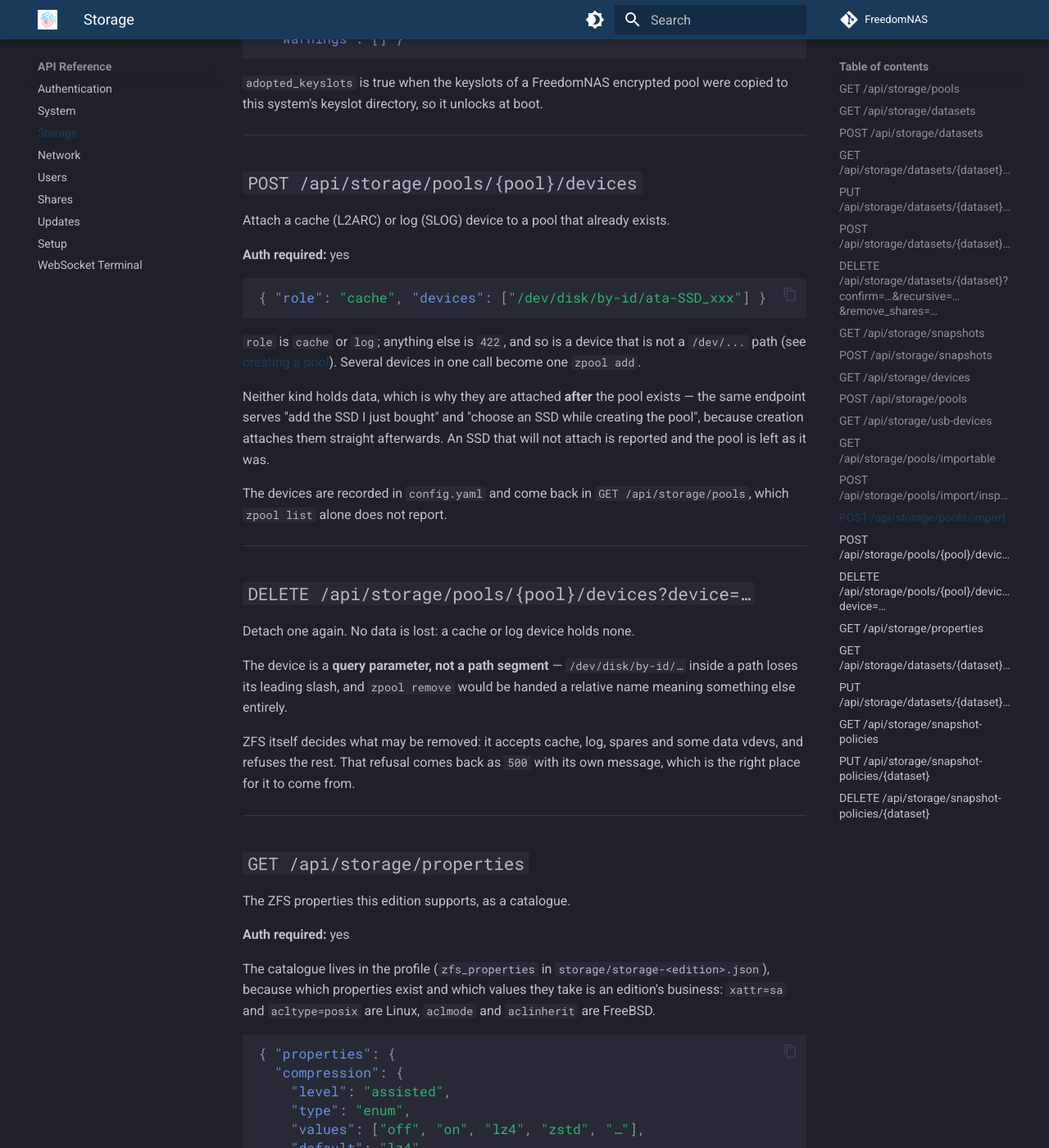
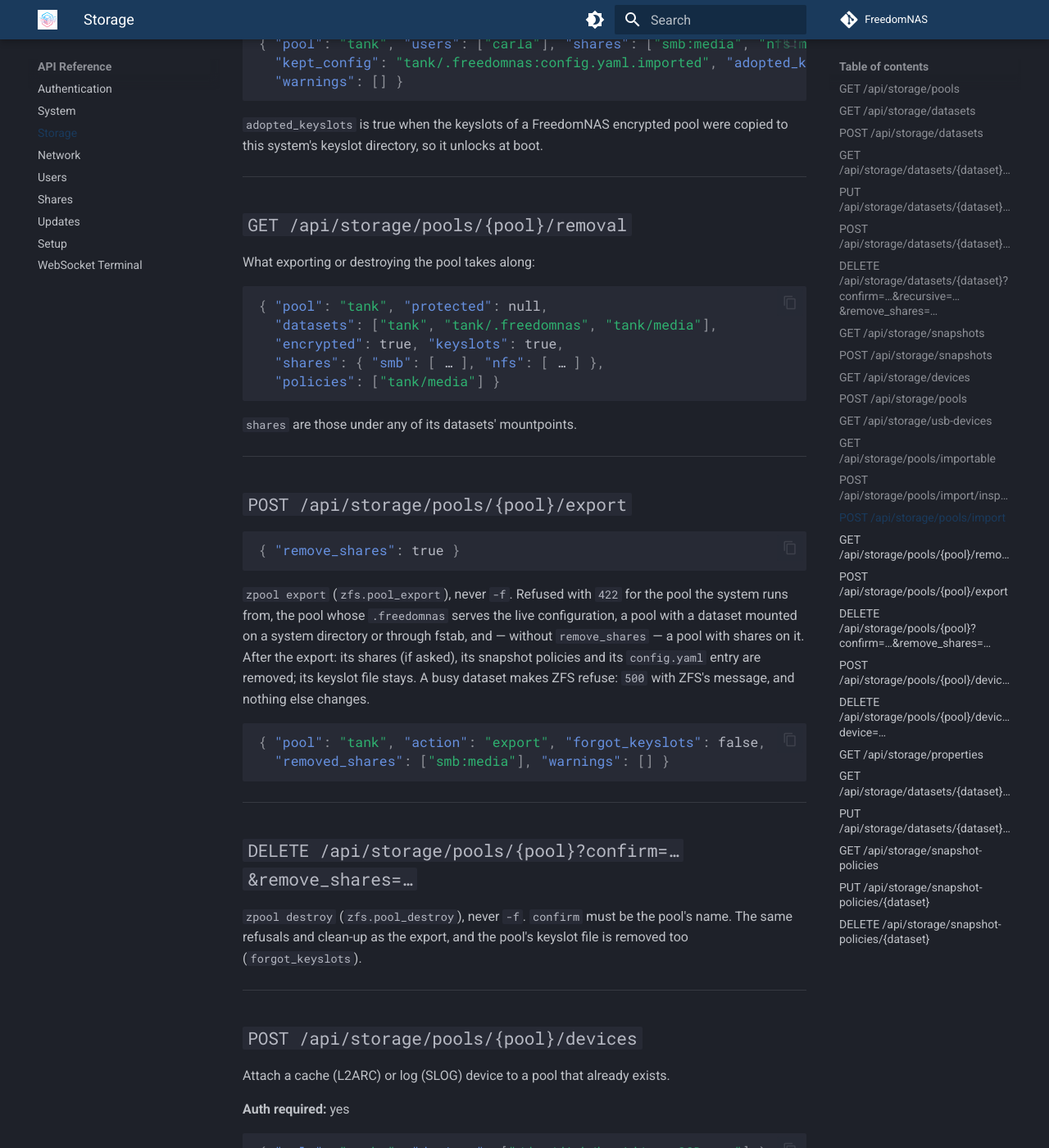
Before and after one commit to FreedomNAS/freedomnas-docs, an MkDocs documentation site: the page built from docs/api/storage.md, in a window 1280 px wide and 1400 px high, scrolled down 10411 px. Shown: the whole window at 82% size. Built offline with MkDocs 1.6.1 and Material for MkDocs 9.7.7, drawn with Linux system fonts in a browser that asks for light colours; some of the changed text lies outside the part shown.

Commit message:
Document exporting and deleting pools

````diff
--- a/docs/api/storage.md
+++ b/docs/api/storage.md
@@ -28,7 +28,8 @@ OpenZFS releases. The backend splits each line by tabs and maps position
 
 A pool recorded in `config.yaml` also carries what was recorded for it
 there: `vdev_type`, `encrypted`, and its `cache_devices` and `log_devices` —
-`zpool list` does not show those.
+`zpool list` does not show those. Every pool carries `protected`: `null`, or
+why it must not be exported or destroyed (`freedomnas.pool_removal.problem`).
 
 `-p` prints exact byte counts, and the page formats them; a profile whose
 command omits `-p` sends `"3.6T"`, which is passed through as the string it
@@ -445,6 +446,51 @@ were copied to this system's keyslot directory, so it unlocks at boot.
 
 ---
 
+## `GET /api/storage/pools/{pool}/removal`
+
+What exporting or destroying the pool takes along:
+
+```json
+{ "pool": "tank", "protected": null,
+  "datasets": ["tank", "tank/.freedomnas", "tank/media"],
+  "encrypted": true, "keyslots": true,
+  "shares": { "smb": [ … ], "nfs": [ … ] },
+  "policies": ["tank/media"] }
+```
+
+`shares` are those under any of its datasets' mountpoints.
+
+---
+
+## `POST /api/storage/pools/{pool}/export`
+
+```json
+{ "remove_shares": true }
+```
+
+`zpool export` (`zfs.pool_export`), never `-f`. Refused with `422` for the
+pool the system runs from, the pool whose `.freedomnas` serves the live
+configuration, a pool with a dataset mounted on a system directory or through
+fstab, and — without `remove_shares` — a pool with shares on it. After the
+export: its shares (if asked), its snapshot policies and its `config.yaml`
+entry are removed; its keyslot file stays. A busy dataset makes ZFS refuse:
+`500` with ZFS's message, and nothing else changes.
+
+```json
+{ "pool": "tank", "action": "export", "forgot_keyslots": false,
+  "removed_shares": ["smb:media"], "warnings": [] }
+```
+
+---
+
+## `DELETE /api/storage/pools/{pool}?confirm=…&remove_shares=…`
+
+`zpool destroy` (`zfs.pool_destroy`), never `-f`. `confirm` must be the
+pool's name. The same refusals and clean-up as the export, and the pool's
+keyslot file is removed too (`forgot_keyslots`).
+
+---
+
 ## `POST /api/storage/pools/{pool}/devices`
 
 Attach a cache (L2ARC) or log (SLOG) device to a pool that already exists.
````
Also changed, not shown: docs/developer/repositories.md (+1 -0 lines), docs/profiles/os-profiles.md (+1 -0 lines), docs/user-guide/storage.md (+25 -0 lines).
